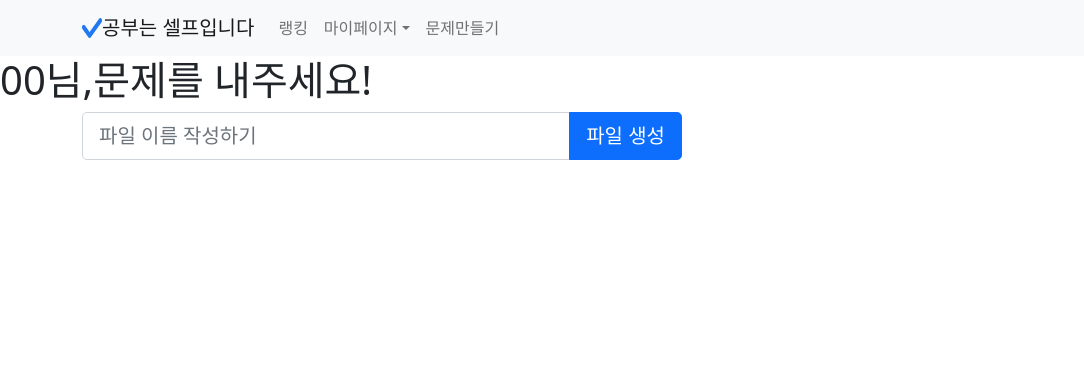
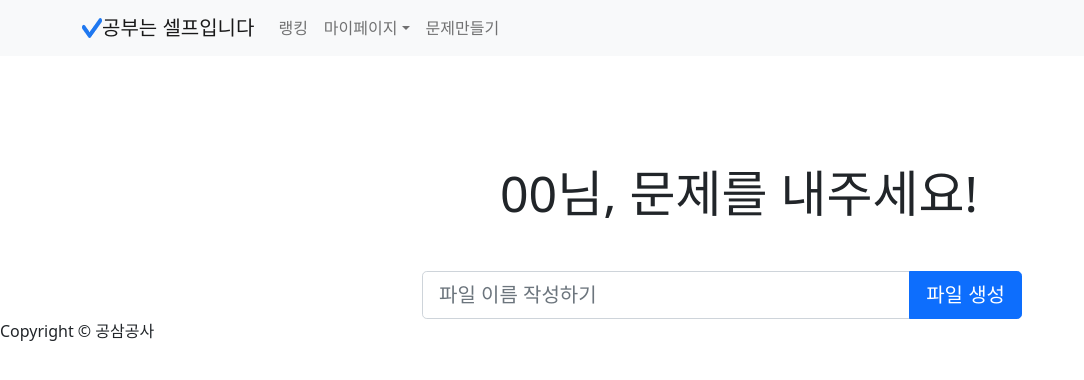
Before and after one commit to yeon32/SelfStudy, a React (Create React App) app: page /MainPage in a window 1280 px wide. Shown: the top 380 px of the page, without its empty margins (0-1084 px from the left). Built offline with nearby package versions, Linux system fonts and the light colour scheme.

Commit message:
layout mainpage

```diff
--- a/src/FirstPage.js
+++ b/src/FirstPage.js
@@ -7,6 +7,7 @@ import firstpage_logo from "./images/firstpage_logo.gif";
 
 import Login from "./Login.js";
 import styles from './FirstPage.module.css';
+import Footer from "./Footer.js";
 
 
 
@@ -38,8 +39,11 @@ function FirstPage() {
                <img
                   src={firstpage_logo}
                   />
+                  <Footer/>
                   </div>
                   </div>
+
+
 
      );
 
--- /dev/null
+++ b/src/Footer.css
@@ -0,0 +1,3 @@
+.footer {
+  position: fixed;
+}
--- /dev/null
+++ b/src/Footer.js
@@ -0,0 +1,14 @@
+import React from 'react';
+import styles from "./Footer.css";
+
+
+
+function Footer() {
+    return(
+
+        <div className={styles.footer}>Copyright © 공삼공사 </div>
+    );
+}
+
+
+export default Footer;
--- a/src/MainPage.js
+++ b/src/MainPage.js
@@ -3,6 +3,7 @@ import { InputGroup, Container, FormControl, Button } from 'react-bootstrap';
 import 'bootstrap/dist/css/bootstrap.min.css';
 import Header from './Header';
 import styles from './MainPage.module.css'
+import Footer from './Footer.js';
 
 
 
@@ -10,7 +11,8 @@ function MainPage() {
     return (
       <><div>
         <Header />
-        <h1> 00님,문제를 내주세요!</h1>
+        <div className={styles.text}>00님, 문제를 내주세요!</div>
+
       </div><Container>
           <div>
             <InputGroup size="lg" className={styles.filebutton}>
@@ -23,7 +25,10 @@ function MainPage() {
               </Button>
             </InputGroup>
           </div>
-        </Container></>
+        </Container>
+        <Footer/></>
+
+
 
 
 
--- a/src/MainPage.module.css
+++ b/src/MainPage.module.css
@@ -4,4 +4,12 @@
 }
 .filebutton {
   width: 600px;
+  margin-left: 340px;
+  margin-top: 40px;
 }
+
+.text {
+  font-size: 50px;
+  margin-left: 500px;
+  margin-top: 100px;
+}
```
